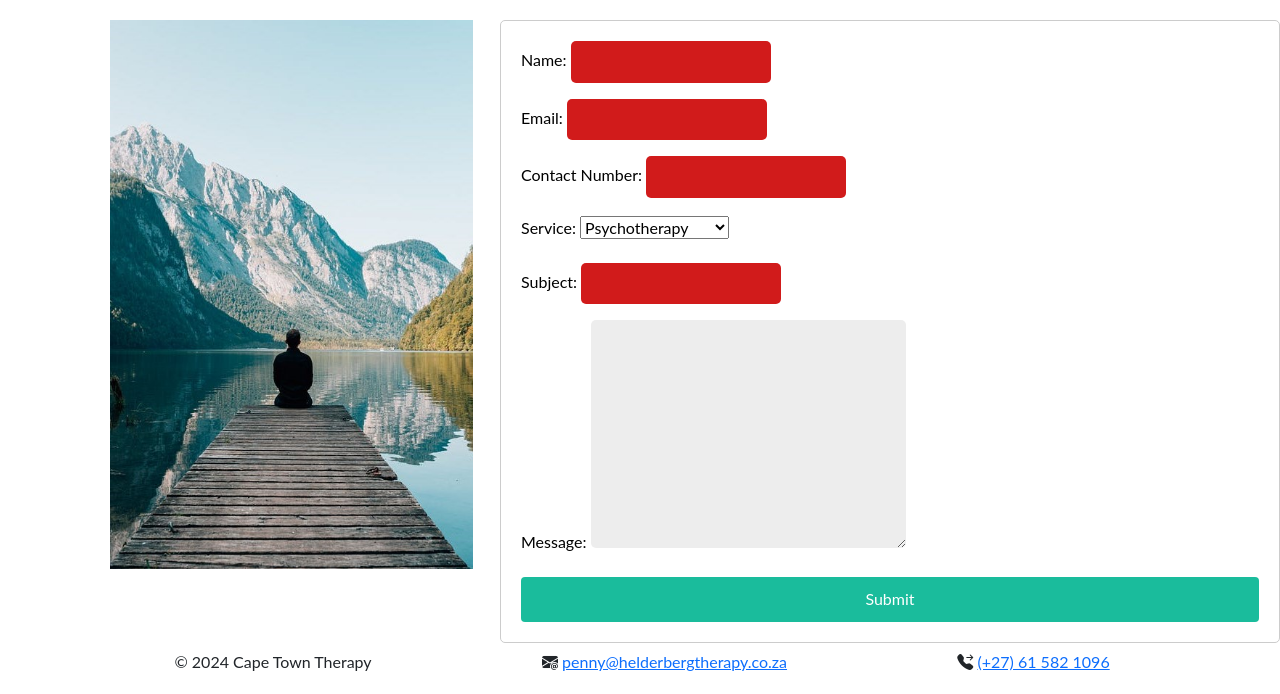
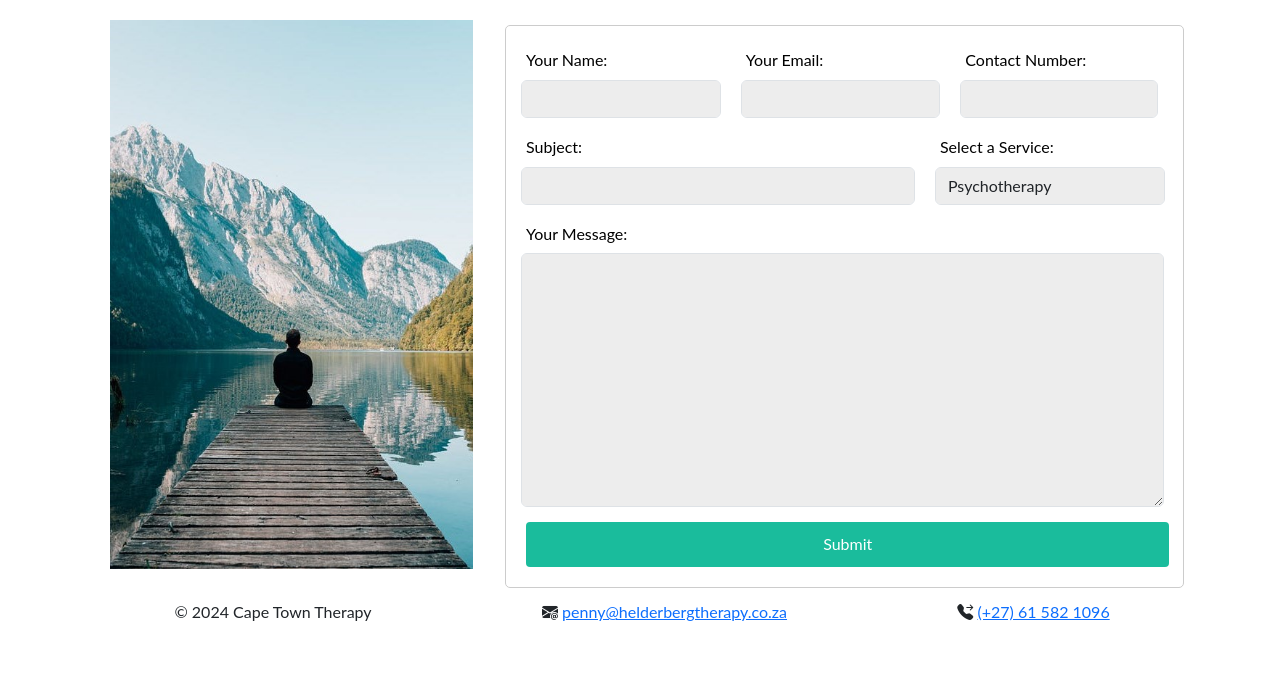
Before and after one commit to JDGresse/1_PSP, a Django app: page /contact-psp/ in a window 1280 px wide. Shown: the part 106-800 px from the top of the page. Run offline with Django 5.2, Linux system fonts and the light colour scheme; some libraries are stand-ins or nearby versions.

Commit message:
Website Completed:
--> everything looks great
--> Time to deploy

```diff
--- a/psp_1/psp_2024/psp_2024/settings.py
+++ b/psp_1/psp_2024/psp_2024/settings.py
@@ -40,6 +40,7 @@ INSTALLED_APPS = [
     "django.contrib.messages",
     "django.contrib.staticfiles",
     "web_pages.apps.WebPagesConfig",
+    "widget_tweaks",
 ]
 
 MIDDLEWARE = [
--- a/psp_1/psp_2024/web_pages/forms.py
+++ b/psp_1/psp_2024/web_pages/forms.py
@@ -2,12 +2,22 @@ from django import forms
 
 
 class ContactForm(forms.Form):
-    name = forms.CharField(
-        label="Name",
+    your_name = forms.CharField(
+        label="Your name",
         max_length=100,
     )
-    email = forms.EmailField(label="Email", max_length=100)
-    contact_number = forms.CharField(label="Contact Number", max_length=20)
+    email = forms.EmailField(
+        label="Your email",
+        max_length=100,
+    )
+    contact_number = forms.CharField(
+        label="Contact number",
+        max_length=20,
+    )
+    subject = forms.CharField(
+        label="Subject",
+        max_length=200,
+    )
     service = forms.ChoiceField(
         label="Service",
         choices=(
@@ -16,5 +26,7 @@ class ContactForm(forms.Form):
             ("Burnout Coaching", "Burnout Coaching"),
         ),
     )
-    subject = forms.CharField(label="Subject", max_length=200)
-    message = forms.CharField(label="Message", widget=forms.Textarea)
+    message = forms.CharField(
+        label="Message",
+        widget=forms.Textarea,
+    )
--- a/psp_1/psp_2024/web_pages/static/css/style.css
+++ b/psp_1/psp_2024/web_pages/static/css/style.css
@@ -127,7 +127,7 @@ ul {
     margin-left: 5%;
     margin-right: auto;
     max-width: 1280px;
-    background-color: white !important;
+    background-color: #ffffff00 !important;
 }
 
 /* HTML MENU HEADER SHADOW */
@@ -418,45 +418,31 @@ ul {
 
 /* CONTACT FORM */
 
-.contact-form form {
-    padding: 20px;
+.contact-form {
+    padding: 10px;
     border: 1px solid #ccc;
     border-radius: 5px;
     background-color: #fff;
-
+    font-family: 'Lato', san-serif;
+    color:#000000;
+    font-size: 16px;
+    width: 87%;
+    margin: 5px;
 }
 
-label {
-    clear:both;
-    color:#000000;
-    margin-bottom:4px;
-    font-family: 'Lato', san-serif;
+.row-1, .row-2, .row-3 {
+    display: flex;
+    float: inline-start;
+    margin: 5px;
+    width: 100%;
 }
 
-input {
-    float: flex;
-    background:#d11b1b;
-    border:0;
-    border-radius: 5px;
-    padding: 10px 10px;
-    width: 200px;
-    font-size:12px;
-}
-textarea {
-    clear:both;
-    float: flex;
-    background:#ededed;
-    border:0;
-    border-radius: 5px;
-    padding:6px 10px;
-    font-size:12px;
-}
-input[type=submit] {
+.contact-form form input[type=submit] {
     font-weight:bold;
     background:#1ABC9C;
     color:#fff;
-    padding:10px 20px;
-    font-size:14px;
+    padding:10px;
+    font-size: 16px;
     text-transform:uppercase;
 }
 .errorlist {
@@ -466,17 +452,22 @@ input[type=submit] {
     padding-left:10px;
 }
 
-button {
-    width: 100%;
+.form-control {
+    background-color: #ededed;
+}
+.contact-form form button {
+    width: 98%;
     padding: 8px;
     background-color: #1ABC9C;
     border: none;
     color: #fff;
     cursor: pointer;
     border-radius: 4px;
+    margin: 10px;
 }
 
-button:hover {
-    background-color: #ededed;
+.contact-form form button:hover {
+    background-color: #1a9cbc;
     color: black;
+    font-size: 16px;
 }
--- a/psp_1/psp_2024/web_pages/templates/web_pages/adhd.html
+++ b/psp_1/psp_2024/web_pages/templates/web_pages/adhd.html
@@ -18,6 +18,7 @@
       </p>
 
       <h5 class="experience">
+        <i class="bi bi-bookmark-star-fill"></i>
         Some of the common areas of concern for adults with ADHD include:
       </h5>
       <p class="base-margin"></p>
--- a/psp_1/psp_2024/web_pages/templates/web_pages/contact.html
+++ b/psp_1/psp_2024/web_pages/templates/web_pages/contact.html
@@ -1,5 +1,6 @@
 {% extends 'base.html' %}
 {% load static %}
+{% load widget_tweaks %}
 
 {% block title %}Contact PSP{% endblock %}
 
@@ -13,9 +14,38 @@
 
         <div style="flex: 2; margin-left: 110px; margin-top: 20px;">
             <div class="contact-form">
-                <form method="POST">
+                <form class="contact-psp" method="POST">
                     {% csrf_token %}
-                    {{ form.as_p }}
+                    <div class="row-1">
+                        <div class="flex:1;" style="margin-right: 20px; width: 35%;">
+                            <label style="margin: 5px;">Your Name:</label>
+                            {% render_field form.your_name class+='form-control' %}
+                        </div>
+                        <div class="flex: 2;" style=" margin-right: 20px; width: 35%;">
+                            <label style="margin: 5px;">Your Email:</label>
+                            {% render_field form.email class+='form-control' %}
+                        </div>
+                        <div class="flex: 3;" style="margin-right: 20px">
+                            <label style="margin: 5px;">Contact Number:</label>
+                            {% render_field form.contact_number class+='form-control' %}
+                        </div>
+                    </div>
+                    <div class="row-2">
+                        <div class="flex: 1;" style="margin-right: 20px; width: 60%;">
+                            <label style="margin: 5px; ">Subject:</label>
+                            {% render_field form.subject class+='form-control' %}
+                        </div>
+                        <div class="flex: 2;" style="width: 35%;">
+                            <label style="margin: 5px;">Select a Service:</label>
+                            {% render_field form.service class+='form-control' %}
+                        </div>
+                    </div>
+                    <div class="row-3">
+                        <div class="flex: 1;" style="width: 98%;">
+                            <label style="margin: 5px;">Your Message:</label >
+                            {% render_field form.message class+='form-control' %}
+                        </div>
+                    </div>
                     <button type="submit">Submit</button>
                 </form>
                 <div id="responseMessage"></div>
--- a/psp_1/psp_2024/web_pages/templates/web_pages/resources.html
+++ b/psp_1/psp_2024/web_pages/templates/web_pages/resources.html
@@ -18,6 +18,7 @@
       </p>
 
       <h5 class="experience">
+        <i class="bi bi-bookmark-star-fill"></i>
         Resources List
       </h5>
       <p class="base-margin"></p>
--- a/psp_1/psp_2024/web_pages/views.py
+++ b/psp_1/psp_2024/web_pages/views.py
@@ -38,8 +38,8 @@ def contact_form(request):
             clean_form = form.cleaned_data
 
             send_mail(
-                subject=f"New Contact Form Submission - {clean_form['subject']}",
-                message=f"Name: {clean_form['name']}\nEmail: {clean_form['email']}\nContact Number: {clean_form['contact_number']}\nService: {clean_form['service']}\n\nMessage: {clean_form['message']}",
+                subject=f"PSP Client Inquiry - {clean_form['subject']}",
+                message=f"Hi, Penny,\n\nYou have just received the following message from your website contact form:\n\nName: {clean_form['your_name']}\nEmail: {clean_form['email']}\nContact Number: {clean_form['contact_number']}\nService: {clean_form['service']}\nSubject: {clean_form['suject']}\n\nMessage:n{clean_form['message']}",
                 from_email=clean_form["email"],
                 recipient_list=["jdgresse01@gmail.com"],
             )
```
